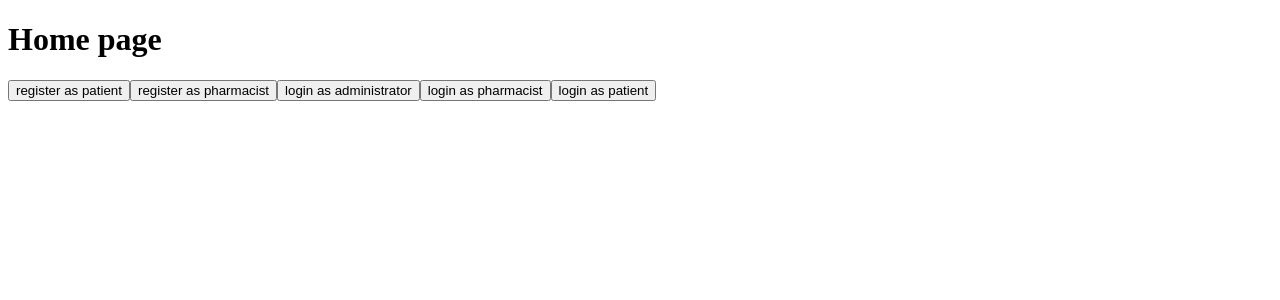
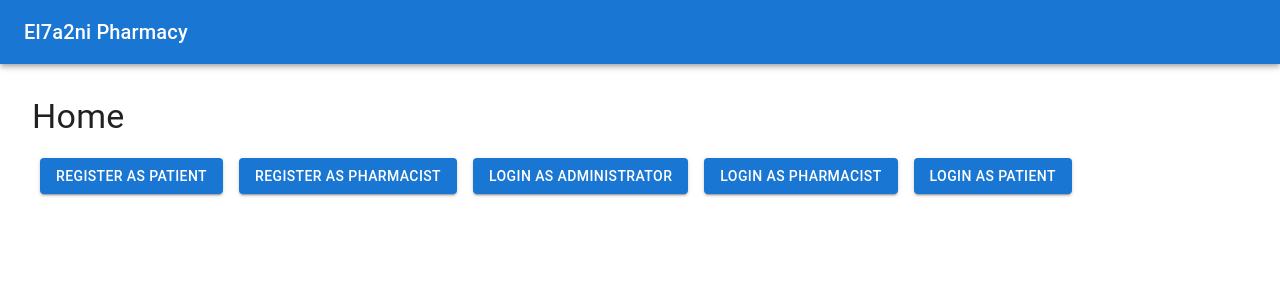
Before and after one commit to advanced-computer-lab-2023/Code-of-Duty2-Pharmacy, a React (Vite) app in the folder client/: page / in a window 1280 px wide. Shown: the top 300 px of the page. Built offline with nearby package versions, Linux system fonts and the light colour scheme; no server answers.

Commit message:
Add navbar and styling changes

```diff
--- a/client/src/App.tsx
+++ b/client/src/App.tsx
@@ -1,4 +1,10 @@
-import { BrowserRouter, Routes, Route } from "react-router-dom";
+import { BrowserRouter, Routes, Route, Link } from "react-router-dom";
+import AppBar from "@mui/material/AppBar";
+import Toolbar from "@mui/material/Toolbar";
+import Typography from "@mui/material/Typography";
+import { styled } from "@mui/system";
+import CssBaseline from "@mui/material/CssBaseline";
+
 import Pharmacist from "./pages/Pharmacist";
 import Administrator from "./pages/Administrator";
 import Patient from "./pages/Patient";
@@ -6,16 +12,34 @@ import PatientRegistration from "./pages/PatientRegistration";
 import PharmacistRegistration from "./pages/PharmacistRegistration";
 import Home from "./pages/Home";
 
+const StyledLink = styled(Link)({
+  color: "white",
+  textDecoration: "none",
+  "&:hover": {
+    textDecoration: "none",
+  },
+});
+
 const App = () => (
   <BrowserRouter>
+    <CssBaseline />
+    <AppBar position="static">
+      <Toolbar>
+        <Typography variant="h6" component={StyledLink} to="/">
+          El7a2ni Pharmacy
+        </Typography>
+      </Toolbar>
+    </AppBar>
     <Routes>
       <Route path="/" element={<Home />} />
-      <Route path="/Pharmacist" element={<Pharmacist />} />
-      <Route path="/Administrator" element={<Administrator />} />
-      <Route path="/Patient" element={<Patient />} />
+      <Route path="/pharmacist" element={<Pharmacist />} />
+      <Route path="/administrator" element={<Administrator />} />
+      <Route path="/patient" element={<Patient />} />
       <Route path="/patient-registration" element={<PatientRegistration />} />
-      <Route path="/pharmacist-registration" element={<PharmacistRegistration />} />
-
+      <Route
+        path="/pharmacist-registration"
+        element={<PharmacistRegistration />}
+      />
     </Routes>
   </BrowserRouter>
 );
--- a/client/src/pages/Administrator.tsx
+++ b/client/src/pages/Administrator.tsx
@@ -122,7 +122,7 @@ const AdministratorPage: React.FC = () => {
 
   return (
     <div>
-      <h1>Administrator Page</h1>
+      <h1>Administrator Dashboard</h1>
       <BasicTabs
         tabNames={[
           "View Medicines",
--- a/client/src/pages/Home.tsx
+++ b/client/src/pages/Home.tsx
@@ -1,29 +1,65 @@
-import { useNavigate } from "react-router-dom";
+import { Link } from "react-router-dom";
+import Button from "@mui/material/Button";
+import Box from "@mui/material/Box";
+import Typography from "@mui/material/Typography";
 
 const Home = () => {
-  const navigate = useNavigate();
+  return (
+    <Box sx={{ m: 4 }}>
+      <Typography variant="h4" gutterBottom>
+        Home
+      </Typography>
 
-  const handleClick = (path: string) => {
-    navigate(path);
-  };
+      <Button
+        variant="contained"
+        color="primary"
+        component={Link}
+        to="/patient-registration"
+        sx={{ m: 1 }}
+      >
+        Register as Patient
+      </Button>
 
-  const buttons = [
-    { text: "register as patient", path: "/patient-registration" },
-    { text: "register as pharmacist", path: "/pharmacist-registration" },
-    { text: "login as administrator", path: "/Administrator" },
-    { text: "login as pharmacist", path: "/Pharmacist" },
-    { text: "login as patient", path: "/Patient" },
-  ];
+      <Button
+        variant="contained"
+        color="primary"
+        component={Link}
+        to="/pharmacist-registration"
+        sx={{ m: 1 }}
+      >
+        Register as Pharmacist
+      </Button>
 
-  return (
-    <div>
-      <h1>Home page</h1>
-      {buttons.map((button) => (
-        <button key={button.text} onClick={() => handleClick(button.path)}>
-          {button.text}
-        </button>
-      ))}
-    </div>
+      <Button
+        variant="contained"
+        color="primary"
+        component={Link}
+        to="/administrator"
+        sx={{ m: 1 }}
+      >
+        Login as Administrator
+      </Button>
+
+      <Button
+        variant="contained"
+        color="primary"
+        component={Link}
+        to="/pharmacist"
+        sx={{ m: 1 }}
+      >
+        Login as Pharmacist
+      </Button>
+
+      <Button
+        variant="contained"
+        color="primary"
+        component={Link}
+        to="/patient"
+        sx={{ m: 1 }}
+      >
+        Login as Patient
+      </Button>
+    </Box>
   );
 };
 
--- a/client/src/pages/Patient.tsx
+++ b/client/src/pages/Patient.tsx
@@ -48,7 +48,7 @@ const PatientPage: React.FC = () => {
 
   return (
     <div>
-      <h1>Patient Page</h1>
+      <h1>Patient Dashboard</h1>
       <NameSearchBar
         searchCollection="medicines"
         onSearch={handleSearch}
--- a/client/src/pages/Pharmacist.tsx
+++ b/client/src/pages/Pharmacist.tsx
@@ -66,7 +66,7 @@ const PharmacistPage: React.FC = () => {
 
   return (
     <div>
-      <h1>Pharmacist Page</h1>
+      <h1>Pharmacist Dashboard</h1>
       <NameSearchBar
         searchCollection="medicines"
         onSearch={handleSearch}
--- a/client/src/pages/PharmacistRegistration.tsx
+++ b/client/src/pages/PharmacistRegistration.tsx
@@ -55,7 +55,7 @@ const PharmacistRegistrationRequest = () => {
   };
   return (
     <form onSubmit={handleSubmit}>
-      <h1>Pharmacist Registration Request</h1>
+      <h1>Pharmacist Registration</h1>
       <label>
         Username:
         <input
```
